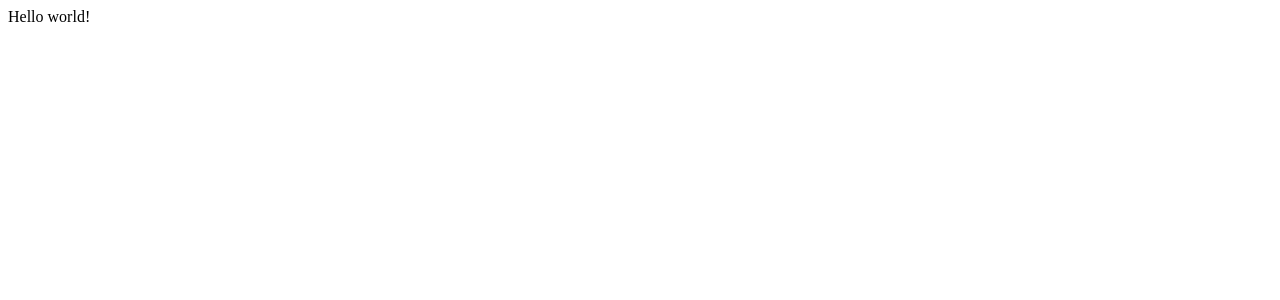
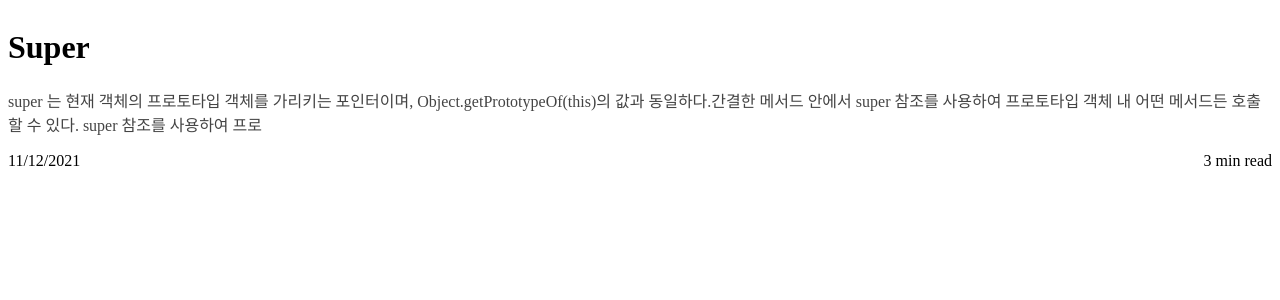
Before and after one commit to bigsaigon333/blog-try-1, a React app: page / in a window 1280 px wide. Shown: the top 300 px of the page. Built offline with nearby package versions, Linux system fonts and the light colour scheme.

Commit message:
feat: Post 컴포넌트 틀을 구현한다

```diff
--- /dev/null
+++ b/src/components/Post/Post.module.css
@@ -0,0 +1,20 @@
+.post {
+  width: 100%;
+  padding: 0.5rem;
+}
+
+.title {
+  font-size: 2rem;
+  font-weight: 600;
+  text-transform: capitalize;
+}
+
+.description {
+  font-size: 1rem;
+  color: #444444;
+}
+
+.extraContainer {
+  display: flex;
+  justify-content: space-between;
+}
--- /dev/null
+++ b/src/components/Post/Post.tsx
@@ -0,0 +1,22 @@
+import type { HTMLAttributes } from "react";
+import style from "./Post.module.css";
+
+interface PostProps extends HTMLAttributes<HTMLElement> {
+  title: string;
+  description: string;
+  date: Date;
+  minToRead: number;
+}
+
+const Post = ({ title, description, date, minToRead, ...rest }: PostProps) => (
+  <article className={style.post} {...rest}>
+    <h1 className={style.title}>{title}</h1>
+    <p className={style.description}>{description}</p>
+    <div className={style.extraContainer}>
+      <span>{date.toLocaleDateString()}</span>
+      <span>{minToRead} min read</span>
+    </div>
+  </article>
+);
+
+export default Post;
--- a/src/index.tsx
+++ b/src/index.tsx
@@ -1,3 +1,13 @@
 import ReactDom from "react-dom";
+import Post from "./components/Post/Post";
+import "./styles/remedy.css";
 
-ReactDom.render(<div>Hello world!</div>, document.getElementById("root"));
+const post = {
+  title: "super",
+  description:
+    "super 는 현재 객체의 프로토타입 객체를 가리키는 포인터이며, Object.getPrototypeOf(this)의 값과 동일하다.간결한 메서드 안에서 super 참조를 사용하여 프로토타입 객체 내 어떤 메서드든 호출할 수 있다. super 참조를 사용하여 프로",
+  date: new Date("2021.11.12"),
+  minToRead: 3,
+};
+
+ReactDom.render(<Post {...post} />, document.getElementById("root"));
```
